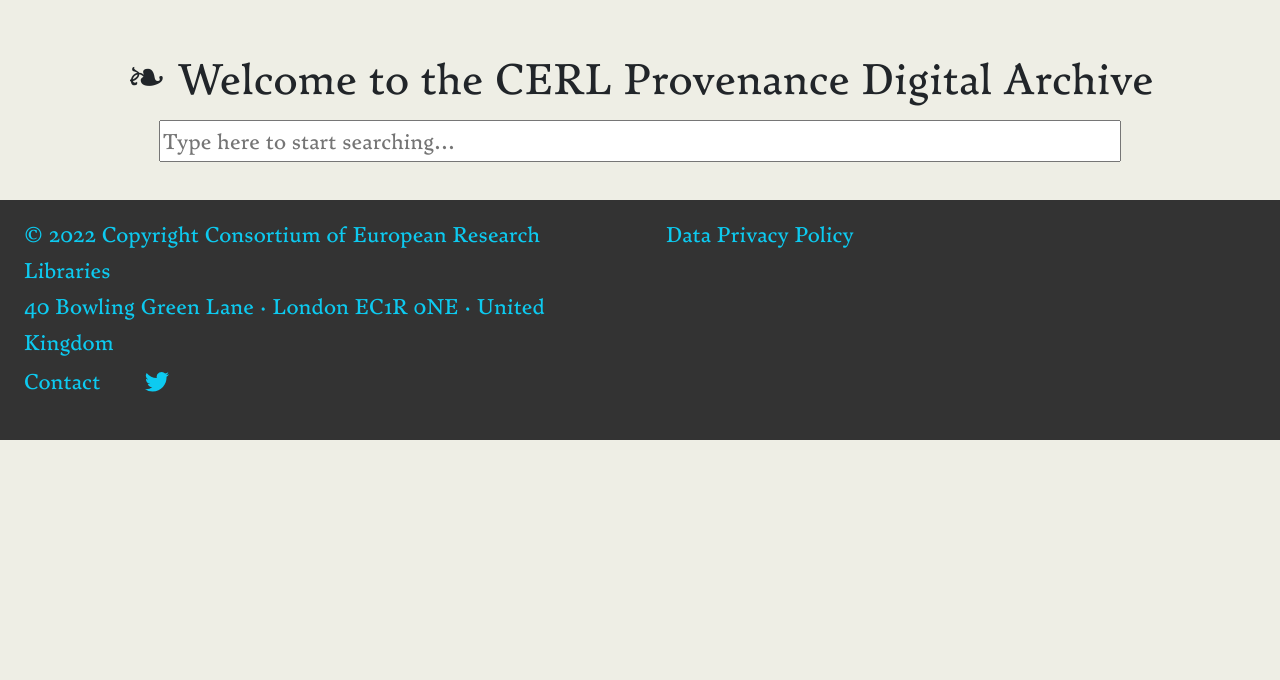
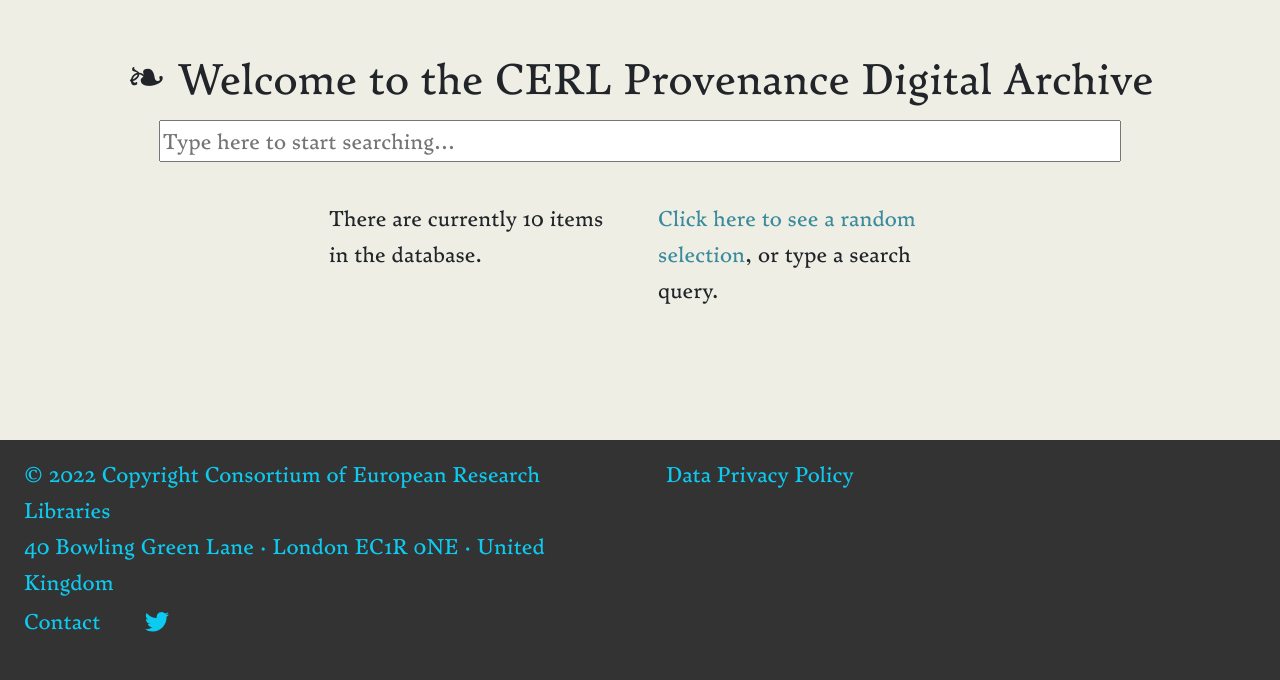
Before and after one commit to epoz/cerlpda, a FastAPI app: template src/templates/homepage.html in a window 1280 px wide. Shown: the part 272-952 px from the top of the page. Before the commit the page ends 712 px from the top, so only its background shows below. Run offline with FastAPI, Linux system fonts and the light colour scheme; the template is opened without the code that fills it: most values are stand-ins (such as "Sample title", 1, 10 or a date in 2020); style sheets or scripts are compiled from the project's sources.

Commit message:
Improve homepage

```diff
--- a/src/app/main.py
+++ b/src/app/main.py
@@ -28,10 +28,15 @@
 
 @app.get("/", response_class=HTMLResponse, include_in_schema=False)
 async def homepage(request: Request):
+    # Count the number of items in the database and display a total as welcome message
+    row = await database.fetch_one("SELECT count(id) FROM source")
+    total = row[0]
+
     response = templates.TemplateResponse(
         "homepage.html",
         {
             "request": request,
+            "total": total,
         },
     )
     return response
@@ -119,20 +124,23 @@
 
 @app.get("/api/search")
 async def api_search(q: str, size: int = 20):
+    total = 0
     if not q:
         search_results = await database.fetch_all(
-            "SELECT id FROM source ORDER BY random() LIMIT 100"
+            "SELECT id FROM source ORDER BY random()"
         )
+        total = len(search_results)
     else:
         query = "SELECT id FROM idx WHERE text MATCH :q ORDER BY rank"
         search_results = await database.fetch_all(query, values={"q": q})
+        total = len(search_results)
     search_results = [f"'{row[0]}'" for row in search_results]
 
     batch = await database.fetch_all(
         "SELECT obj FROM source WHERE id in (%s)" % ", ".join(search_results)
     )
     batch = [json.loads(x[0]) for x in batch]
-    return {"total": len(batch), "results": batch[:size]}
+    return {"total": total, "results": batch[:size]}
 
 
 @app.get("/favicon.ico", include_in_schema=False)
--- a/src/frontend/homepage.py
+++ b/src/frontend/homepage.py
@@ -1,5 +1,6 @@
 searchbox = document.getElementById("searchbox")
 searchresults = document.getElementById("searchresults")
+showrandom = document.getElementById("showrandom")
 
 
 async def update_grid():
@@ -25,7 +26,8 @@
 
 async def init():
     searchbox.addEventListener("keyup", searchbox_keyup)
-    do_search()
+    showrandom.addEventListener("click", searchbox_keyup)
+    searchbox.focus()
 
 
 window.addEventListener("load", init)
--- a/src/templates/homepage.html
+++ b/src/templates/homepage.html
@@ -32,7 +32,13 @@
 </div>
 </div>
 
-<div id="searchresults"></div>
+<div id="searchresults">
+<div class="row justify-content-center" style="height: 30vh">
+<div class="col-3">There are currently {{total}} items in the database.</div>
+<div class="col-3"><a href="#" id="showrandom">Click here to see a random selection</a>, or type a search query.</div>
+
+</div>
+</div>
 
 </div>
 
--- a/src/templates/item.html
+++ b/src/templates/item.html
@@ -4,6 +4,7 @@
 {% if text %}{% if title %}<span class="hed">{{title}}: </span>{% endif %}{{text}}{% endif %}
 {% endmacro %}
 
+{% block title %}CERL PDA · {{obj["ID"][0]}}{% endblock title %}
 
 {% block head_last%}
 <script src="/static/openseadragon-2.4.2/openseadragon.min.js"></script>
```
